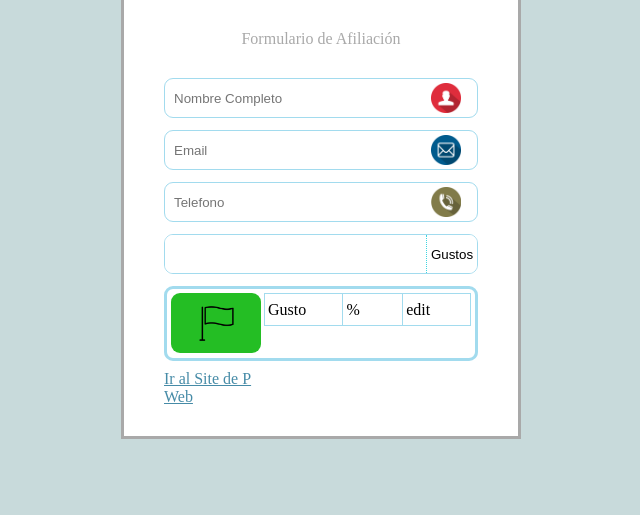
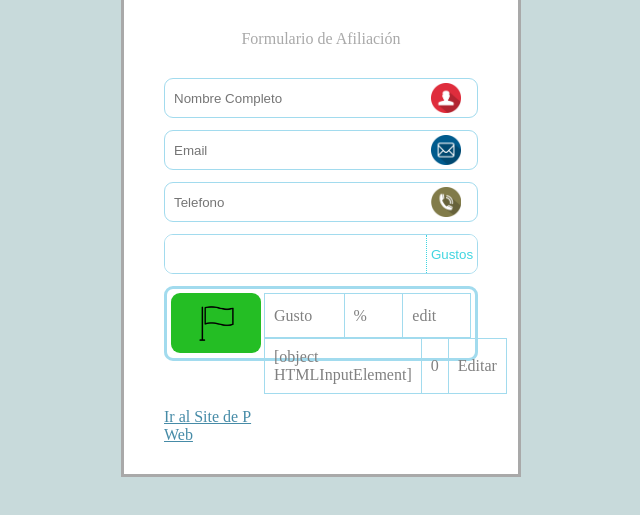
Before and after one commit to JuanesSaigo/2162102-Parcial1, a plain HTML site: page index.html in a window 1280 px wide. Both pictures are taken after a click on the button "Gustos". Shown: the part 153-668 px from the top of the page, without its empty margins (319-959 px from the left). Drawn offline with Linux system fonts and the light colour scheme.

Commit message:
Cambios 10

```diff
--- /dev/null
+++ b/form.js
@@ -0,0 +1,18 @@
+
+function generarTabla() {
+    var filas = 1;
+    var columnas = 3;
+    var contenedorTabla = document.getElementById('g1');
+    var contenedorPalabra = document.getElementById('fgusto');
+    var tabla = "<table class='temporal'>";
+
+
+    tabla += "<tr>";
+    tabla += "<td>" + contenedorPalabra + "</td>";
+    tabla += "<td>0</td><td>Editar</td>";
+
+    tabla += "</tr>"
+
+    tabla += "</table>"
+    contenedorTabla.innerHTML += tabla;
+}
--- a/i.css
+++ b/i.css
@@ -145,6 +145,7 @@ header{
     border-top-right-radius: 8px;
     border-bottom-right-radius: 8px;
     background-color: white;
+    color: rgb(64, 213, 224);
     cursor: pointer;
     border-left-width: 1px;
     border-left-style: dotted;
@@ -196,7 +197,7 @@ header{
     height: 150px;
 }
 
-.g1{
+#g1{
     float: right;
     box-sizing: content-box;
     width: 100%;
@@ -207,11 +208,12 @@ table , td, th {
 	border: 1px solid rgb(162, 219, 238);
 	border-collapse: collapse;
 }
-td, th {
-	padding: 3px;
+td, th , tr{
+	padding: 9px;
 	width: 170px;
 	height: 25px;
     box-sizing: content-box;
+    color: grey;
 }
 th {
 	background: #f5f2ec;
@@ -227,3 +229,7 @@ th {
 a{
     color: rgb(70, 139, 167);
 }
+
+#sending{
+    visibility: hidden;
+}
--- a/index.html
+++ b/index.html
@@ -6,6 +6,7 @@
     <meta name="viewport" content="width=device-width, initial-scale=1.0">
     <title>WebDeveloper - Formularios</title>
     <link rel="stylesheet" href="i.css">
+    <script type="text/javascript" src="form.js"></script>
 </head>
 <body>
     <div id="content">
@@ -20,6 +21,7 @@
             </div>
 
             <div class="form1">
+                <form action="resultados.html" method="post">
                     <div class=form11>
                         <input class="form111" type="text" name="user" id="fuser" placeholder="Nombre Completo">
                     </div>
@@ -34,7 +36,7 @@
 
                     <div class="like">
                         <input class="form112" type="text" name="gusto" id="fgusto">
-                    <input class="but" type="button" value="Gustos">
+                        <input class="but" type="button" value="Gustos" onclick="generarTabla()">
                     </div>
 
                     <div class="updater">
@@ -43,8 +45,8 @@
                         </div>
 
                         <div class="grid0">
-                        <div class="g1">
-                            <table>
+                            <div id="g1">
+                                <table id="tablaGusto">
                                     <tr>
                                         <td>
                                             Gusto
@@ -60,6 +62,13 @@
                             </div>
                         </div>
                     </div>
+
+                    <div id="sending">
+                        <input type="submit" value="Aceptar">
+                        <input type="reset" value="Cancelar">
+                    </div>
+                </form>
+
             </div>
 
 
```
Lines whose indentation alone changed are shown as unchanged.
